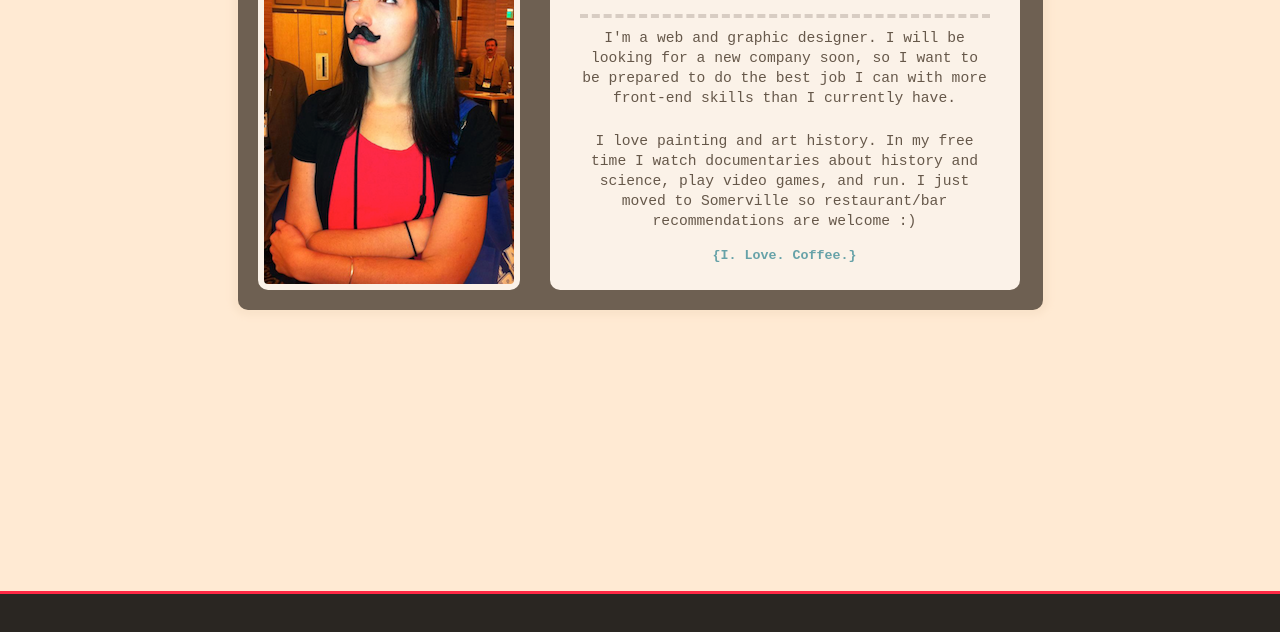
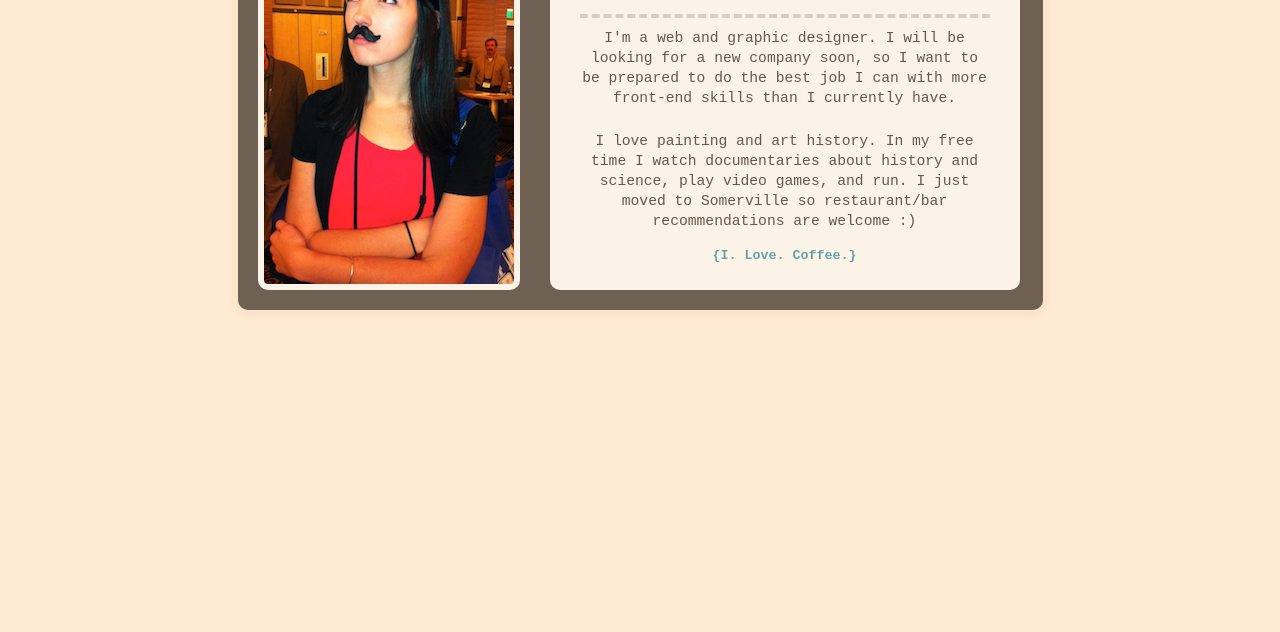
Before and after one commit to copernica/copernica.github.com, a plain HTML site: page index.html in a window 1280 px wide. Shown: the part 156-788 px from the top of the page. Drawn offline with Linux system fonts and the light colour scheme.

Commit message:
last minute tweaks round 2

```diff
--- a/assets/css/styles.css
+++ b/assets/css/styles.css
@@ -19,7 +19,7 @@ body{
 	width: 100%;
 	height: 50px;
 	z-index: 1000;
-	border-top: 3px solid #fe2945;
+	border-top: 3px solid #fe2945; /* having trouble making this work. thoughts? */
 }
 #content{
 	padding: 20px 20px 20px 20px;
--- a/index.html
+++ b/index.html
@@ -6,7 +6,6 @@
   </head>
   <body>
   	<div class="head"></div>
-	<div class="foot"></div>
   	  <div id="content">
 
   	    <div class="img-module"></div><div class="story-module">
```
